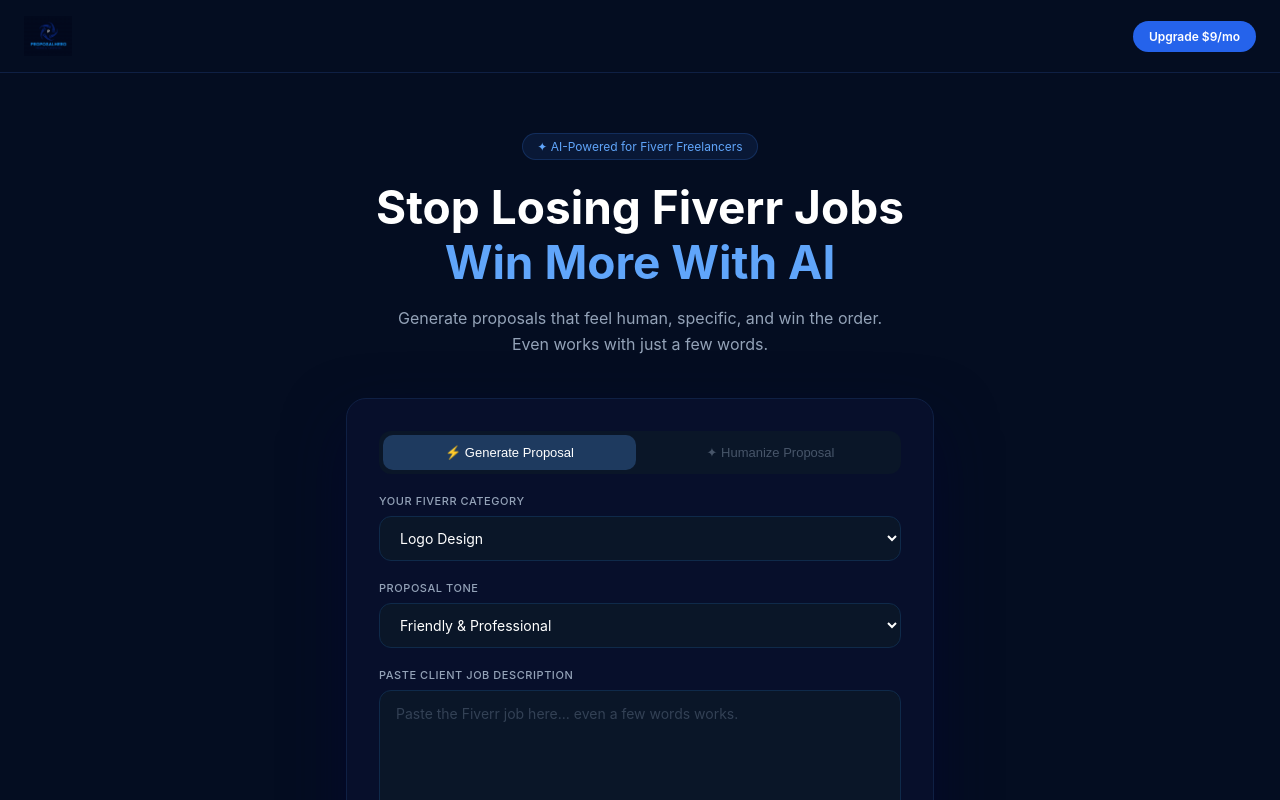
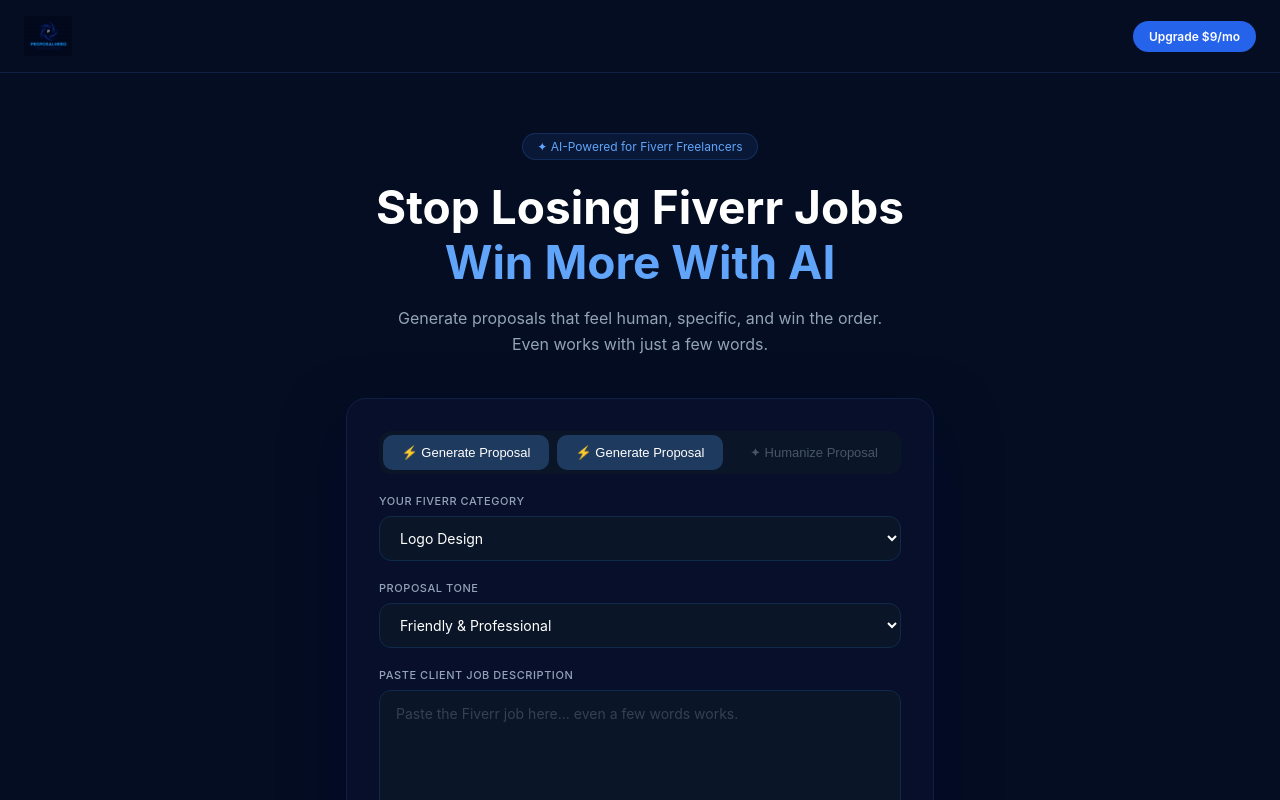
Before and after one commit to HafeezKhan098/proposalhero, a Next.js app: page / in a window 1280 px wide. Shown: the top 800 px of the page. Built offline with nearby package versions, Linux system fonts and the light colour scheme.

Commit message:
fixed tab text separation

```diff
--- a/app/page.tsx
+++ b/app/page.tsx
@@ -4,6 +4,7 @@ import { useState, useEffect } from 'react';
 export default function Home() {
   const [mounted, setMounted] = useState(false);
   const [brief, setBrief] = useState('');
+  const [humanBrief, setHumanBrief] = useState('');
   const [niche, setNiche] = useState('logo design');
   const [tone, setTone] = useState('friendly and professional');
   const [proposal, setProposal] = useState('');
@@ -32,7 +33,7 @@ export default function Home() {
       const res = await fetch('/api/generate', {
         method: 'POST',
         headers: { 'Content-Type': 'application/json' },
-        body: JSON.stringify({ brief, niche, tone, mode })
+        body: JSON.stringify({ brief: mode === 'humanize' ? humanBrief : brief, niche, tone, mode })
       });
       const data = await res.json();
       if (data.error) {
@@ -67,7 +68,7 @@ export default function Home() {
     <div className="page">
       <nav className="nav">
         <div className="logo">
-          <img src="/logo1.png" alt="ProposalHero" style={{height: '40px', width: 'auto'}} />
+          <img src="/logo1.png" alt="ProposalHero" style={{ height: '40px', width: 'auto' }} />
         </div>
         <a href="https://proposalhero.lemonsqueezy.com/checkout/buy/f42e9931-e975-469b-822f-916086ddbafc?discount=0" target="_blank" className="upgrade-btn">Upgrade $9/mo</a>
       </nav>
@@ -84,13 +85,19 @@ export default function Home() {
           <div className="mode-tabs">
             <button
               className={`mode-tab ${mode === 'generate' ? 'active' : ''}`}
-              onClick={() => { setMode('generate'); setProposal(''); }}
+              onClick={() => { setMode('humanize'); setProposal(''); setError(''); }}
+            >
+              ⚡ Generate Proposal
+            </button>
+            <button
+              className={`mode-tab ${mode === 'generate' ? 'active' : ''}`}
+              onClick={() => { setMode('generate'); setProposal(''); setBrief(''); setError(''); }}
             >
               ⚡ Generate Proposal
             </button>
             <button
               className={`mode-tab ${mode === 'humanize' ? 'active' : ''}`}
-              onClick={() => { setMode('humanize'); setProposal(''); }}
+              onClick={() => { setMode('humanize'); setProposal(''); setBrief(''); setError(''); }}
             >
               ✦ Humanize Proposal
             </button>
@@ -131,14 +138,14 @@ export default function Home() {
               : 'Paste Client Job Description'}
           </label>
           <textarea
-            value={brief}
-            onChange={e => setBrief(e.target.value)}
+            value={mode === 'humanize' ? humanBrief : brief}
+            onChange={e => mode === 'humanize' ? setHumanBrief(e.target.value) : setBrief(e.target.value)}
             placeholder={mode === 'humanize'
               ? 'Paste any AI-generated proposal here and we will make it sound human...'
               : 'Paste the Fiverr job here... even a few words works.'}
             rows={6}
           />
-          <div className="char-count">{brief.length} characters</div>
+          <div className="char-count">{mode === 'humanize' ? humanBrief.length : brief.length} characters</div>
 
           {error && <div className="error-box">{error}</div>}
 
@@ -155,20 +162,20 @@ export default function Home() {
                   <div className="score-card">
                     <div className="score-label">Human Score</div>
                     <div className="score-bar-wrap">
-                      <div className="score-bar" style={{width: `${humanScore}%`, background: '#22c55e'}}></div>
+                      <div className="score-bar" style={{ width: `${humanScore}%`, background: '#22c55e' }}></div>
                     </div>
-                    <div className="score-val" style={{color: '#22c55e'}}>{humanScore}/100</div>
+                    <div className="score-val" style={{ color: '#22c55e' }}>{humanScore}/100</div>
                   </div>
                   <div className="score-card">
                     <div className="score-label">Naturalness</div>
                     <div className="score-bar-wrap">
-                      <div className="score-bar" style={{width: `${naturalness}%`, background: '#3b82f6'}}></div>
+                      <div className="score-bar" style={{ width: `${naturalness}%`, background: '#3b82f6' }}></div>
                     </div>
-                    <div className="score-val" style={{color: '#3b82f6'}}>{naturalness}/100</div>
+                    <div className="score-val" style={{ color: '#3b82f6' }}>{naturalness}/100</div>
                   </div>
                   <div className="score-card">
                     <div className="score-label">AI Detection Risk</div>
-                    <div className="risk-badge" style={{background: getRiskColor(aiRisk) + '20', color: getRiskColor(aiRisk), border: `1px solid ${getRiskColor(aiRisk)}40`}}>
+                    <div className="risk-badge" style={{ background: getRiskColor(aiRisk) + '20', color: getRiskColor(aiRisk), border: `1px solid ${getRiskColor(aiRisk)}40` }}>
                       {aiRisk}
                     </div>
                   </div>
```
